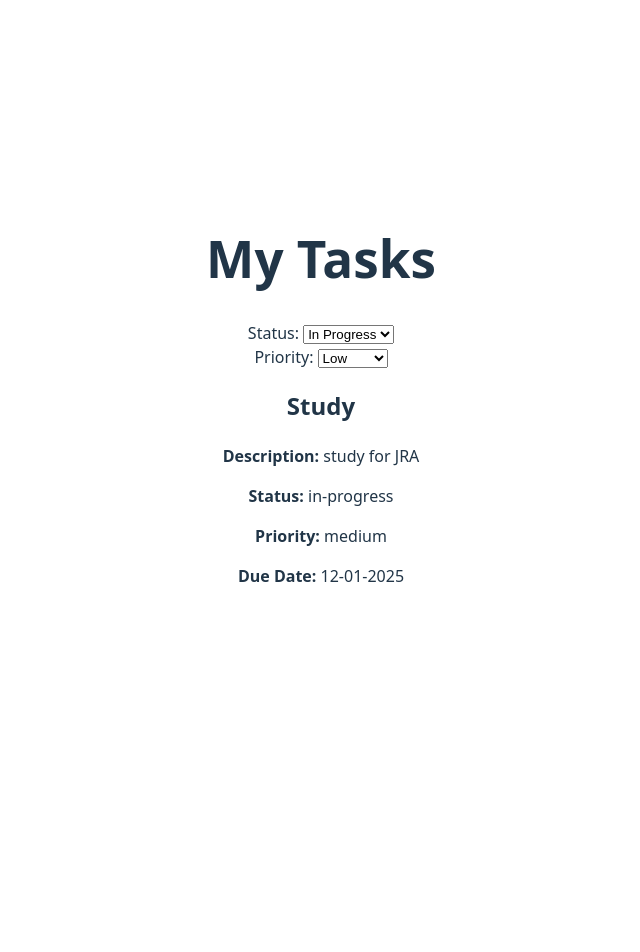
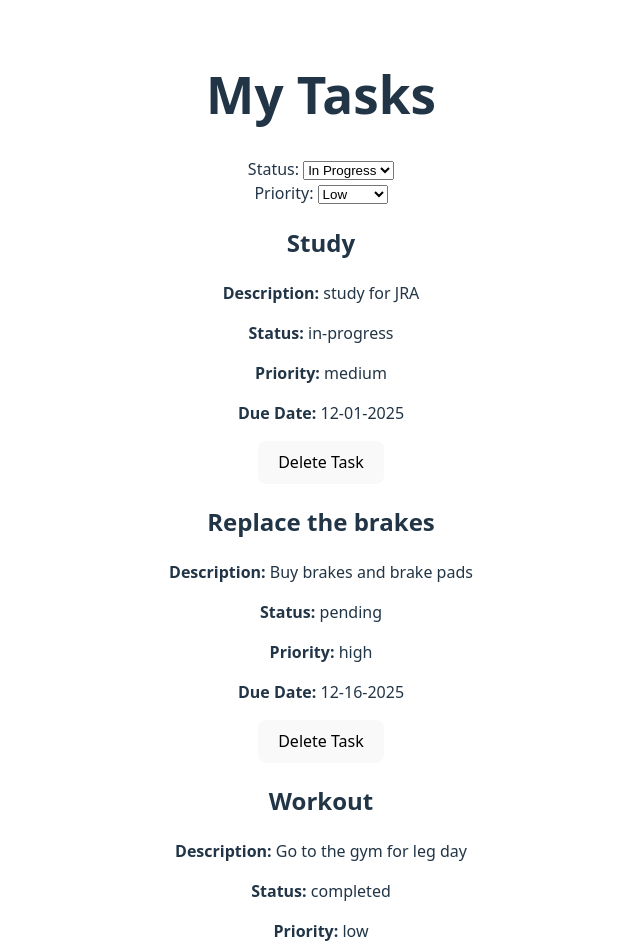
Before and after one commit to ShymeetriaJ/Lists_Keys_Conditionals, a React (Vite) app in the folder task-manager/: page / in a window 1280 px wide. Shown: the top 952 px of the page, without its empty margins (319-959 px from the left). Before the commit the page ends 800 px from the top, so only its background shows below. Built offline with nearby package versions, Linux system fonts and the light colour scheme.

Commit message:
displayed delete button.

```diff
--- a/task-manager/src/components/TaskItem/TaskItem.tsx
+++ b/task-manager/src/components/TaskItem/TaskItem.tsx
@@ -17,6 +17,7 @@ export default function TaskItem({task, onStatusChange, onDelete}: TaskItemProps
             <p><strong>Priority:</strong> {task.priority}</p>
 
             <p><strong>Due Date:</strong> {task.dueDate}</p>
+            <button onClick={() => onDelete(task.id)}>Delete Task</button>
         </div>
     );
 }
--- a/task-manager/src/components/TaskList/TaskList.tsx
+++ b/task-manager/src/components/TaskList/TaskList.tsx
@@ -27,6 +27,23 @@ export default function TaskList() {
         priority: 'medium',
         dueDate: '12-01-2025'
         },
+        {
+        id: 'A86',
+        title: 'Replace the brakes',
+        description: 'Buy brakes and brake pads',
+        status: 'pending',
+        priority: 'high',
+        dueDate: '12-16-2025'
+        },
+        {
+        id: 'B2K',
+        title: 'Workout',
+        description: 'Go to the gym for leg day',
+        status: 'completed',
+        priority: 'low',
+        dueDate: '12-10-2025'
+        },
+
     ]);
     const [filters, setFilters] = useState<{status?: TaskStatus; priority?: 'low' | 'medium' | 'high';}>({});
     const handleFilterChange = (newFilters:{status?: TaskStatus; priority?: 'low' | 'medium' | 'high';}) => {
```
